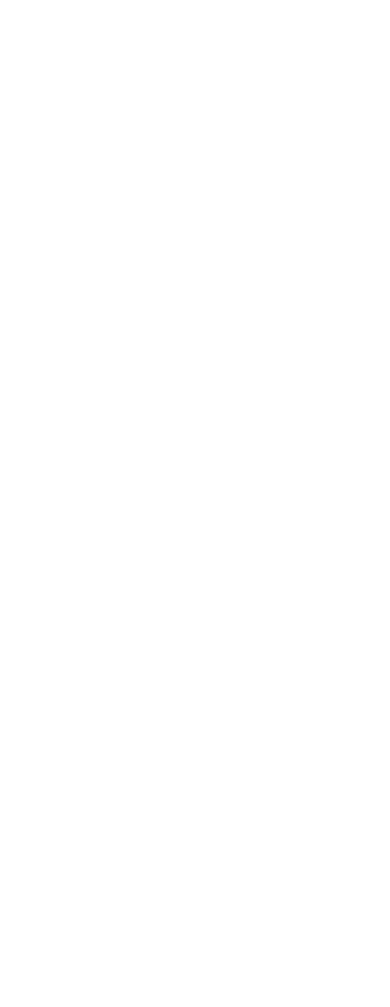
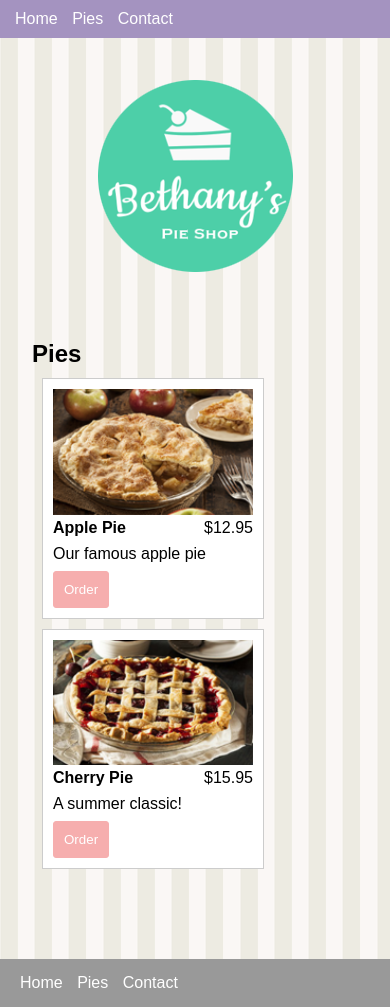
Before and after one commit to collinsMutai/bethanys-pie-shop, a plain HTML site: page pies.html in a window 390 px wide. Before the commit the page ends 844 px from the top, so only its background shows below. Drawn offline with Linux system fonts and the light colour scheme.

Commit message:
responsive columns using flex

```diff
--- a/pies.html
+++ b/pies.html
@@ -0,0 +1,61 @@
+<!DOCTYPE html>
+<html lang="en">
+  <head>
+    <meta charset="UTF-8" />
+    <meta name="viewport" content="width=device-width, initial-scale=1.0" />
+    <meta http-equiv="X-UA-Compatible" content="ie=edge" />
+    <title>Pies | Bethany's Pie Shop</title>
+    <link rel="stylesheet" href="site.css" type="text/css" />
+  </head>
+  <body>
+    <header>
+      <nav>
+        <ul>
+          <li><a href="/">Home</a></li>
+          <li><a href="pies.html">Pies</a></li>
+          <li><a href="contact.html">Contact</a></li>
+        </ul>
+      </nav>
+    </header>
+    <main>
+      <aside>
+        <img src="images/logo.png" alt="Bethany's Pie Shop" />
+      </aside>
+
+      <article>
+        <h1>Pies</h1>
+
+        <section class="columns-desktop">
+          <div class="pie">
+            <img src="images/apple-pie.png" alt="Apple Pie" />
+            <div class="columns">
+              <div class="title">Apple Pie</div>
+              <div class="price">$12.95</div>
+            </div>
+            <p class="desc">Our famous apple pie</p>
+            <button data-order="apple-pie">Order</button>
+          </div>
+
+          <div class="pie">
+            <img src="images/cherry-pie.png" alt="Chery Pie" />
+            <div class="columns">
+              <div class="title">Cherry Pie</div>
+              <div class="price">$15.95</div>
+            </div>
+            <p class="desc">A summer classic!</p>
+            <button data-order="cherry-pie">Order</button>
+          </div>
+        </section>
+      </article>
+    </main>
+    <footer>
+      <nav>
+        <ul>
+          <li><a href="/">Home</a></li>
+          <li><a href="pies.html">Pies</a></li>
+          <li><a href="contact.html">Contact</a></li>
+        </ul>
+      </nav>
+    </footer>
+  </body>
+</html>
--- a/site.css
+++ b/site.css
@@ -72,6 +72,10 @@ article {
   width: 75%;
 }
 
+.columns {
+  display: flex;
+}
+
 /* add 2 column layout on desktop */
 @media only screen and (min-width: 768px) {
   main {
@@ -80,4 +84,45 @@ article {
   aside {
     margin-left: 2%;
   }
+  .columns-desktop {
+    display: flex;
+  }
 }
+
+/* pies */
+.pie {
+  width: 200px;
+  padding: 10px;
+  margin: 10px;
+  background-color: #fff;
+  border: solid 1px #ccc;
+}
+
+/* take max amount of hotizontal space */
+.pie img {
+  width: 100%;
+}
+
+.pie .title {
+  font-weight: bold;
+}
+
+.pie .columns {
+  width: 100%;
+}
+
+.pie .price {
+  text-align: right;
+}
+
+.pie .columns div {
+  width: 50%;
+}
+
+.pie button {
+  background-color: #f6aeae;
+  padding: 10px;
+  border: solid 1px #f6aeae;
+  border-radius: 3px;
+  color: #fff;
+}
```
